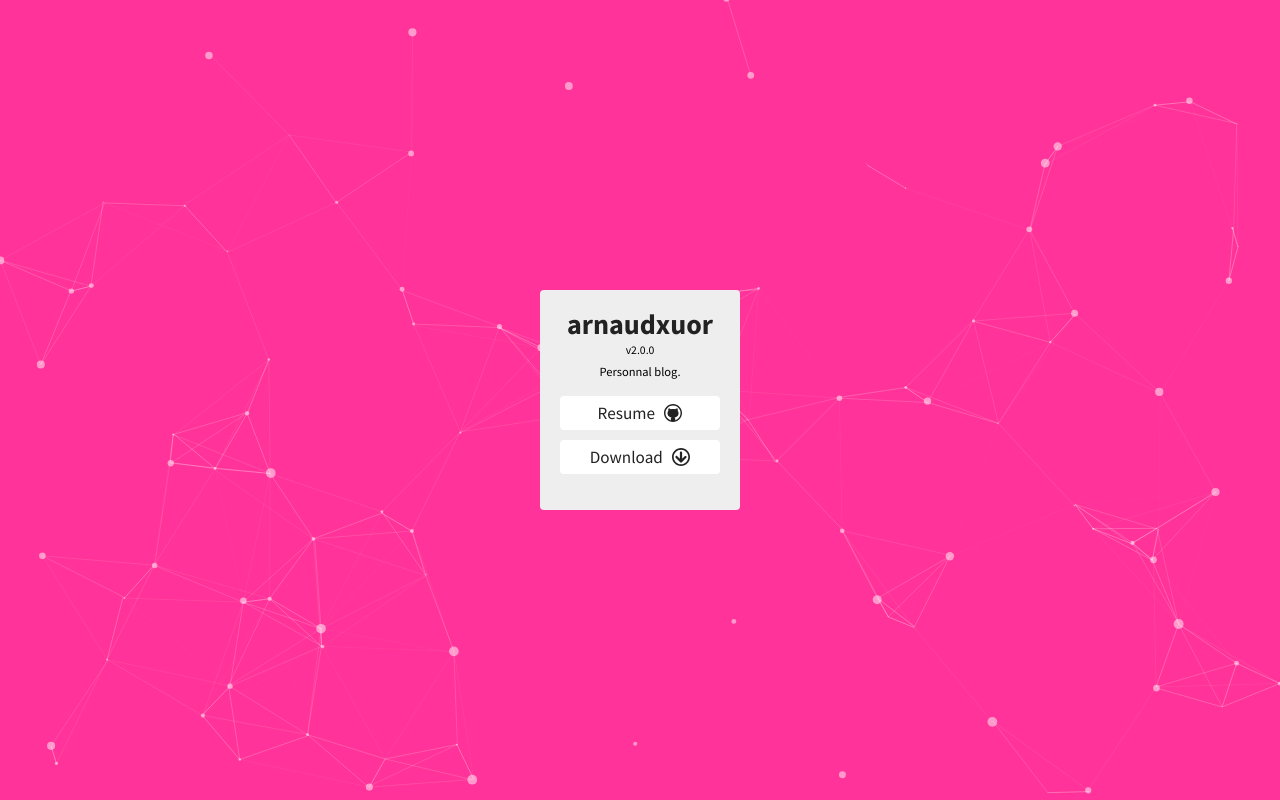
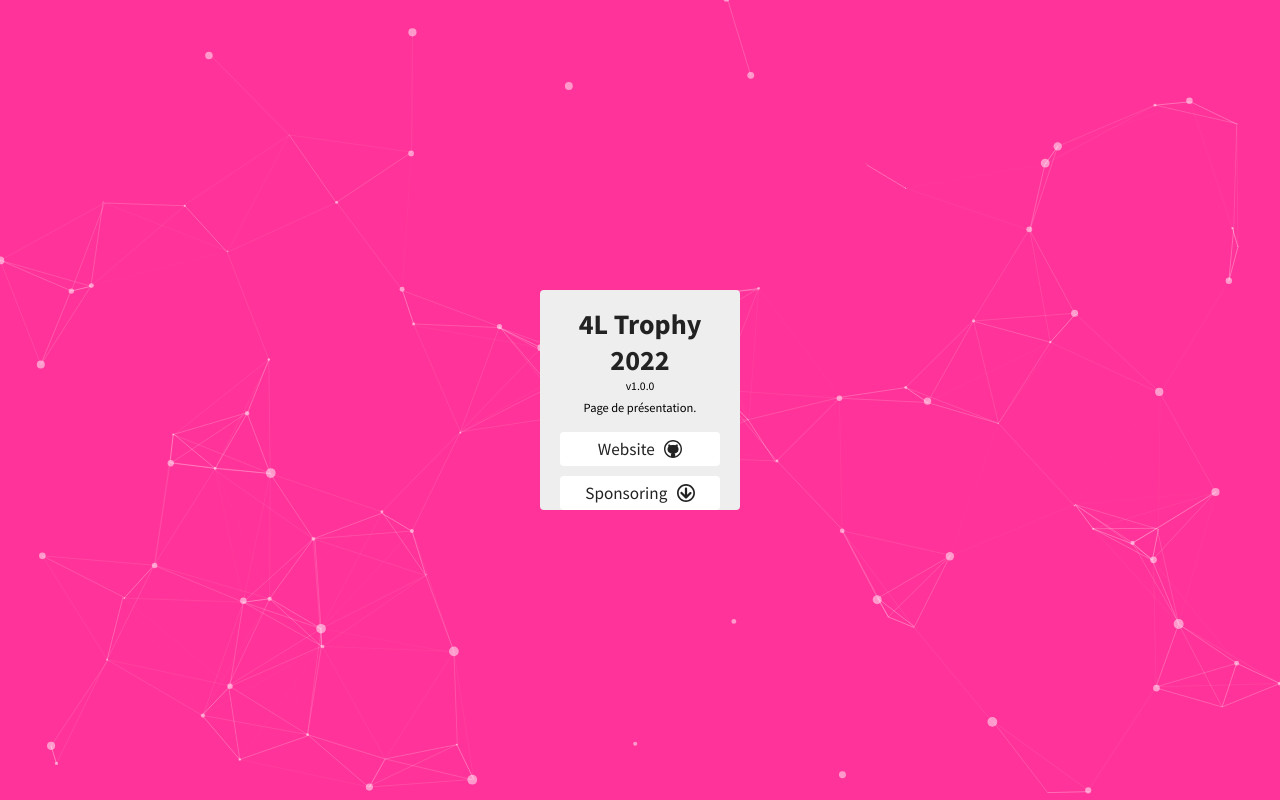
Before and after one commit to arnaud-benoist4L2022/4LTrophy-2022, a website: page index.html in a window 1280 px wide. Drawn offline with Linux system fonts and the light colour scheme.

Commit message:
Update index.html

```diff
--- a/index.html
+++ b/index.html
@@ -3,7 +3,7 @@
 <head>
   <meta charset="utf-8">
   <title>4L Trophy 2022</title>
-  <meta name="description" content="arnaudxuor.io my personnal blog.">
+  <meta name="description" content="4L Trophy 2022.">
   <meta name="patator" content="Arnaud Xuor" />
   <meta name="viewport" content="width=device-width, initial-scale=1.0, minimum-scale=1.0, maximum-scale=1.0, user-scalable=no">
 
@@ -42,13 +42,13 @@
 
 <!-- panel -->
 <div class="panel">
-  <h1>arnaudxuor</h1>
-  <span class="r-version">v2.0.0</span>
-  <h2>Personnal blog.</h2>
+  <h1>4L Trophy 2022</h1>
+  <span class="r-version">v1.0.0</span>
+  <h2>Page de présentation.</h2>
   <ul>
     <li onclick="ga('send', 'event', 'GitHub', 'click');">
-      <a href="https://arnaudxuor.github.io/OnlineResume/" target="_blank">
-        <span class="label">Resume</span>
+      <a href="https://arnaud-benoist4l2022.github.io/4LTrophy-2022/Website/" target="_blank">
+        <span class="label">Website</span>
         <div class="svg-wrap">
           <svg class="icon-github">
             <use xmlns:xlink="http://www.w3.org/1999/xlink" xlink:href="#icon-github"></use>
@@ -57,8 +57,8 @@
       </a>
     </li>
     <li onclick="ga('send', 'event', 'Download', 'click');">
-      <a download href="https://arnaudxuor.github.io/resume/resume.pdf">
-        <span class="label">Download</span>
+      <a download href="https://arnaudxuor.github.io/Sponsoring/4L22_sponsoring.pdf">
+        <span class="label">Sponsoring</span>
         <div class="svg-wrap">
           <svg class="icon-download">
             <use xmlns:xlink="http://www.w3.org/1999/xlink" xlink:href="#icon-download"></use>
```
